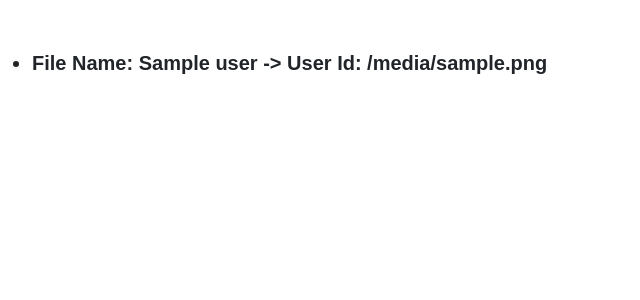
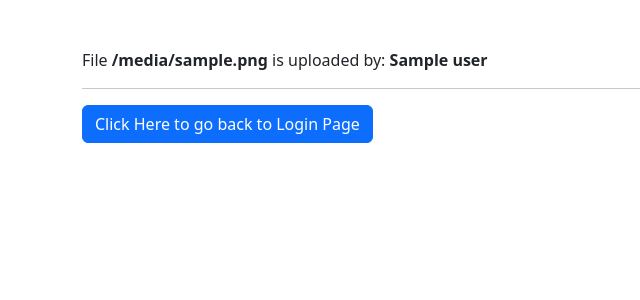
Before and after one commit to bonagiriakhil128/cloudfinal, a Flask app: template cloudAkhil/templates/billing.html in a window 1280 px wide. Shown: the top 300 px of the page, without its empty margins (0-640 px from the left). Run offline with Flask 3, Linux system fonts and the light colour scheme; the template is opened without the code that fills it: most values are stand-ins (such as "Sample title", 1, 10 or a date in 2020); data that the repository does not hold is empty.

Commit message:
made some modifications

```diff
--- a/cloudAkhil/templates/billing.html
+++ b/cloudAkhil/templates/billing.html
@@ -8,14 +8,21 @@
     <script src="https://cdn.jsdelivr.net/npm/bootstrap@5.3.0/dist/js/bootstrap.bundle.min.js" integrity="sha384-geWF76RCwLtnZ8qwWowPQNguL3RmwHVBC9FhGdlKrxdiJJigb/j/68SIy3Te4Bkz" crossorigin="anonymous"></script>
 </head>
 <body>
-    <ul class="mt-5">
+   <div class="mt-5 container">
         {% if result %}
-        {% for user, file in result.items() %}
-            <li style="font-size: 20px; font-family:Arial, Helvetica, sans-serif; font-weight:bold">File Name: {{ user }}   ->    User Id:   {{ file }}</li>
-        {% endfor %}
+            {% for file, user in result.items() %}
+                <label> File <b>{{ file }} </b> is uploaded by:  <b> {{ user }} </b> </label><br>
+                <hr>
+            {% endfor %}
         {% else %}
-        <li>No Files have been uploaded</li>
+            <p>No files have been uploaded</p>
         {% endif %}
-    </ul>
+        <div>
+            <a href="/signin"><button type="button" class="btn btn-primary">Click Here to go back to Login Page</button></a>
+            </div>
+   </div>
+
+
+
 </body>
 </html>
```
Also changed, not shown: 1 other file.
